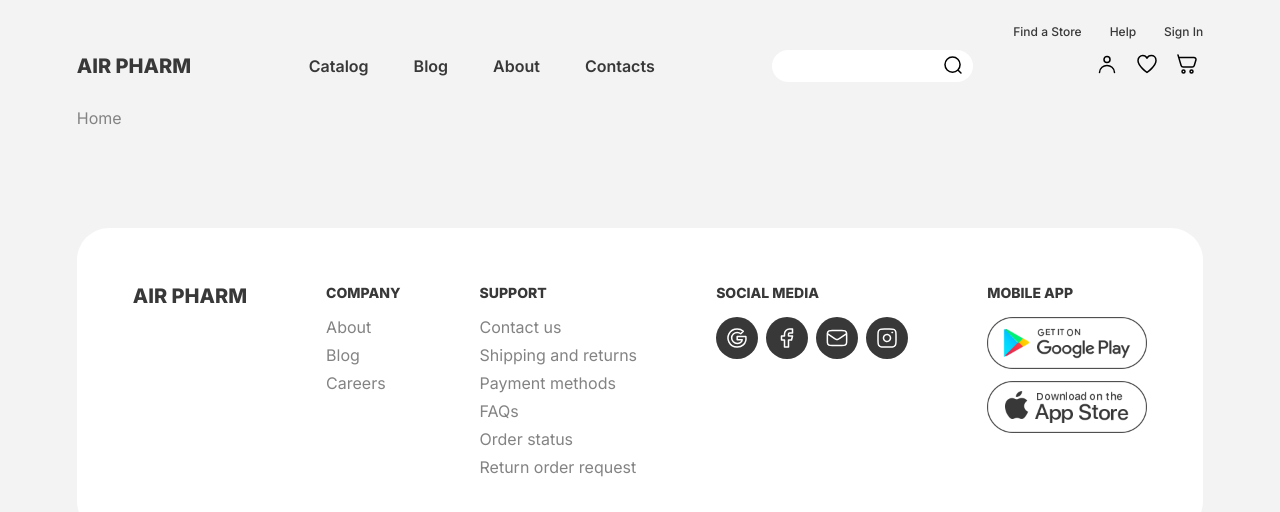
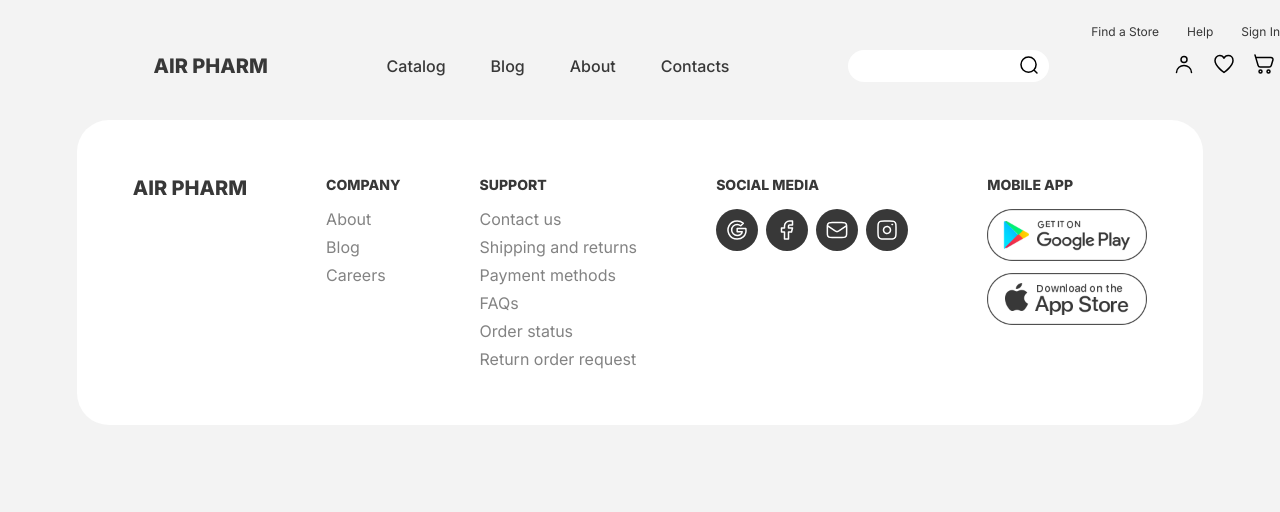
Before and after one commit to kaktusGr/DRONE-PHARMACY, a React (Create React App) app: page / in a window 1280 px wide. Shown: the top 512 px of the page. Built offline with nearby package versions, Linux system fonts and the light colour scheme.

Commit message:
Set up a fixed navbar

```diff
--- a/src/components/Navbar.js
+++ b/src/components/Navbar.js
@@ -4,6 +4,7 @@ import { Link } from "react-router-dom";
 export default function Navbar() {
     return (
         <header>
+            <div className="header-container">
                 <div className="header-help-btn">
                     <ul>
                         <li>Find a Store</li>
@@ -12,7 +13,7 @@ export default function Navbar() {
                     </ul>
                 </div>
                 <div className="header-main">
-                <Link to="/"><h3>air Pharm</h3></Link>
+                    <h3><Link to="/">air Pharm</Link></h3>
                     <nav>
                         <ul>
                             <li><Link to='catalog'>Catalog</Link></li>
@@ -33,6 +34,7 @@ export default function Navbar() {
                         <Link to='shopping-cart'><img src="./images/icons-svg/cart.svg" alt="cart" /></Link>
                     </div>
                 </div>
+            </div>
         </header>
     )
 }
--- a/src/styles/header.css
+++ b/src/styles/header.css
@@ -1,11 +1,16 @@
 header {
-    position: sticky;
+    position: fixed !important;
     top: 0;
-    left: 0;
-    max-width: 1440px;
+    width: 100vw;
+    float: left;
     color: var(--dark-text);
     background-color: var(--bg-color);
     padding: 24px 0;
+
+    & .header-container {
+        max-width: 1440px;
+        padding: 0 clamp(24px, 6vw, 84px);
+    }
 
     & .header-main,
     .header-icons,
@@ -17,7 +22,6 @@ header {
         justify-content: flex-end;
         gap: 28px;
         font-size: 12px;
-        font-weight: 500;
         margin-bottom: 9px;
     }
 
@@ -26,7 +30,7 @@ header {
         align-items: center;
 
         & ul {
-            font-weight: 600;
+            font-weight: 500;
             gap: clamp(25px, 4vw, 45px);
         }
 
```
Lines whose indentation alone changed are shown as unchanged.
